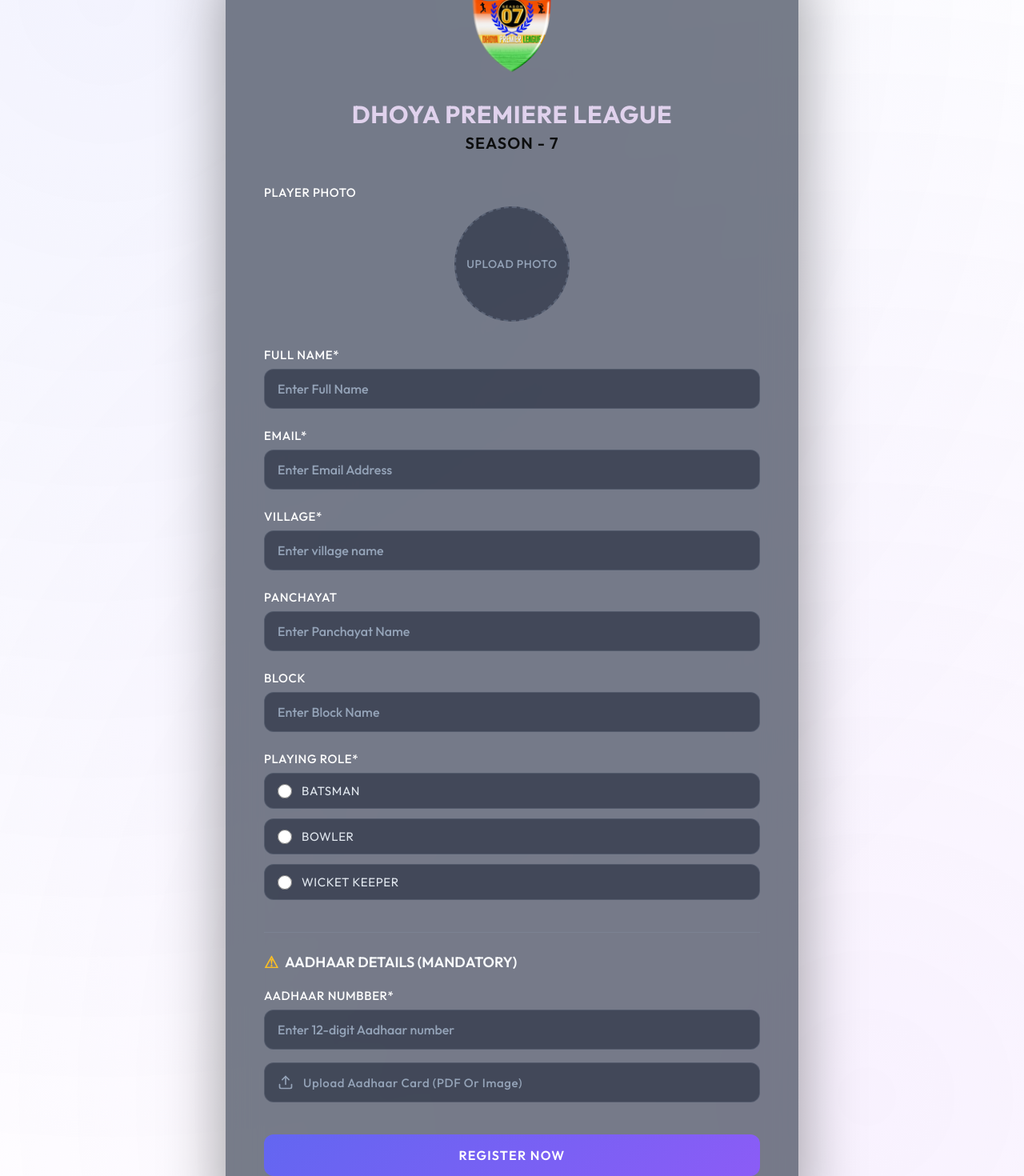
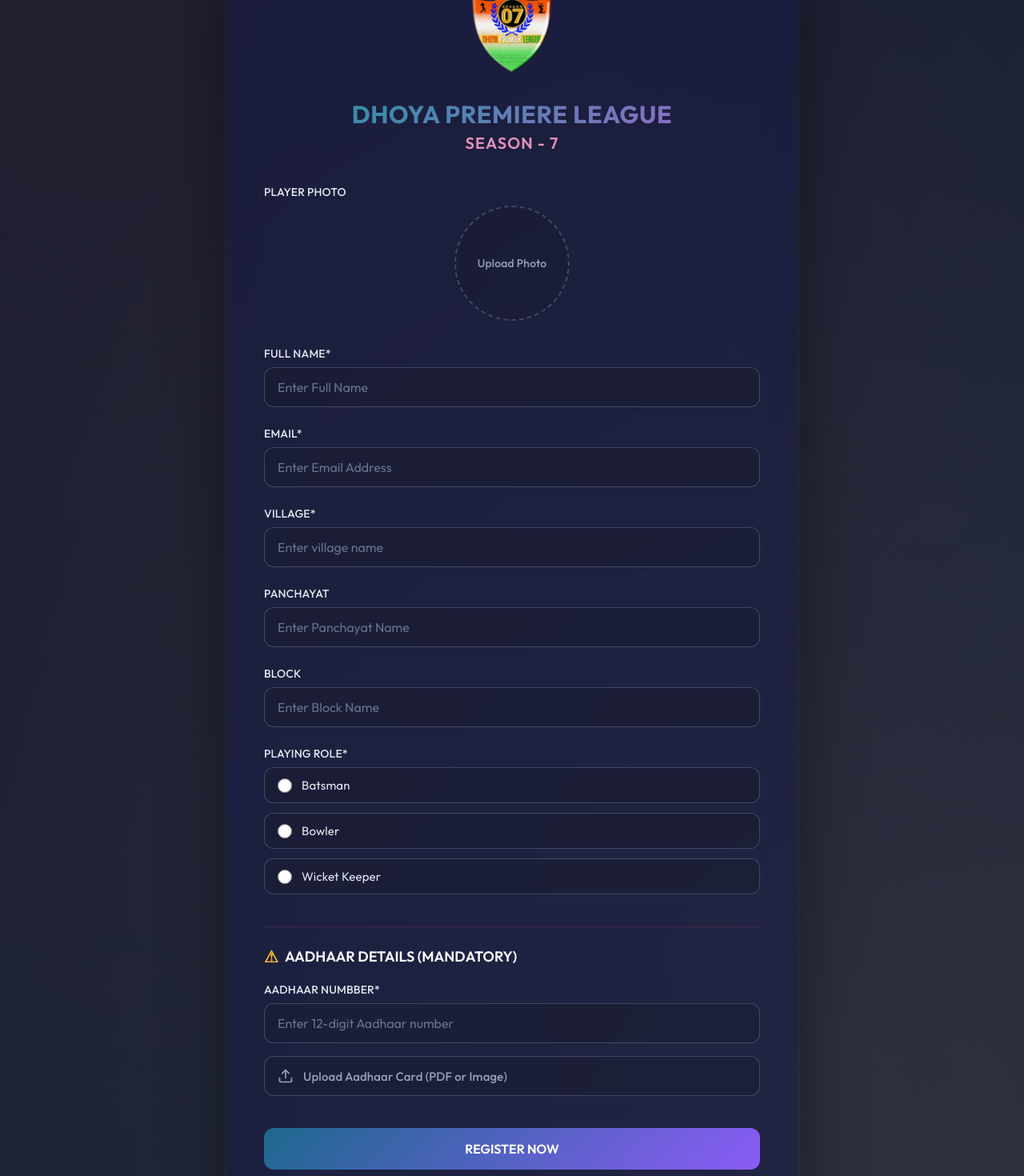
Before and after one commit to ayesha-jabeen00/dhoya-form, a React (Vite) app: page / in a window 1280 px wide. Shown: the part 100-1570 px from the top of the page at 80% size. Built offline with nearby package versions, Linux system fonts and the light colour scheme.

Commit message:
updated UI

```diff
--- a/src/PlayerRegistrationForm.css
+++ b/src/PlayerRegistrationForm.css
@@ -7,7 +7,7 @@
     justify-content: center;
     padding: 2rem;
     font-family: 'Outfit', sans-serif;
-  background: #ffff;
+    background: linear-gradient(135deg, #0f172a 0%, #1e293b 100%);
     position: relative;
     overflow: hidden;
   }
@@ -19,8 +19,8 @@
     left: -50%;
     width: 200%;
     height: 200%;
-  background: radial-gradient(circle at 30% 30%, rgba(99, 102, 241, 0.08) 0%, transparent 50%),
-              radial-gradient(circle at 70% 70%, rgba(168, 85, 247, 0.08) 0%, transparent 50%);
+    background: radial-gradient(circle at 30% 30%, rgba(246, 102, 104, 0.08) 0%, transparent 50%),
+                radial-gradient(circle at 70% 70%, rgba(254, 150, 119, 0.08) 0%, transparent 50%);
     animation: float 20s ease-in-out infinite;
   }
 
@@ -32,13 +32,13 @@
   .form-container {
     width: 100%;
     max-width: 620px;
-  background: rgba(30, 41, 59, 0.6);
+    background: rgba(23, 26, 72, 0.5);
     backdrop-filter: blur(20px);
     border-radius: 24px;
     padding: 3rem;
     box-shadow: 0 25px 80px rgba(0, 0, 0, 0.4),
-              0 0 0 1px rgba(255, 255, 255, 0.05),
-              inset 0 1px 0 rgba(255, 255, 255, 0.1);
+                0 0 0 1px rgba(254, 150, 119, 0.1),
+                inset 0 1px 0 rgba(254, 150, 119, 0.15);
     position: relative;
     z-index: 1;
     animation: slideUp 0.6s ease-out;
@@ -75,7 +75,10 @@
 .form-title {
   font-size: 1.90rem;
   font-weight: 700;
-  color:rgb(224, 210, 237);
+  background: linear-gradient(135deg, #2194a3 0%, #9e68c7 100%);
+  -webkit-background-clip: text;
+  -webkit-text-fill-color: transparent;
+  background-clip: text;
   margin: 0 0 0.25rem 0;
   letter-spacing: 0.02em;
   text-transform: uppercase;
@@ -83,7 +86,7 @@
 
 .form-subtitle {
   font-size: 1.25rem;
-  color: #0d0e0f;
+  color: #E191BA;
   margin: 0;
   font-weight: 600;
   letter-spacing: 0.05em;
@@ -104,7 +107,7 @@
 .form-group label {
   font-size: 0.875rem;
   font-weight: 500;
-  color: #ffffff;
+  color: #e2e8f0;
   letter-spacing: 0.01em;
 }
 
@@ -118,8 +121,8 @@
     font-size: 1rem;
     font-family: 'Outfit', sans-serif;
     color: #f1f5f9;
-  background: rgba(15, 23, 42, 0.5);
-  border: 1px solid rgba(148, 163, 184, 0.2);
+    background: rgba(26, 28, 49, 0.5);
+    border: 1px solid rgba(100, 116, 139, 0.5);
     border-radius: 12px;
     transition: all 0.25s ease;
     outline: none;
@@ -134,10 +137,16 @@
   .form-group input:focus,
   .form-group select:focus,
   .form-group textarea:focus {
-  border-color: #6366f1;
-  box-shadow: 0 0 0 3px rgba(99, 102, 241, 0.15),
-              0 0 20px rgba(99, 102, 241, 0.1);
-  background: rgba(15, 23, 42, 0.7);
+    border-color: #a78bfa;
+    box-shadow: 0 0 0 3px rgba(167, 139, 250, 0.2),
+                0 0 20px rgba(167, 139, 250, 0.15);
+    background: rgba(26, 28, 49, 0.7);
+  }
+
+  .form-group input:hover,
+  .form-group select:hover,
+  .form-group textarea:hover {
+    border-color: rgba(167, 139, 250, 0.6);
   }
 
 .photo-upload-group {
@@ -157,17 +166,17 @@
     width: 140px;
     height: 140px;
     margin: 0 auto;
-  border: 2px dashed rgba(148, 163, 184, 0.3);
+    border: 2px dashed rgba(100, 116, 139, 0.5);
     border-radius: 50%;
     cursor: pointer;
     transition: all 0.3s ease;
     overflow: hidden;
-  background: rgba(15, 23, 42, 0.5);
+    background: rgba(26, 28, 49, 0.5);
   }
 
   .file-upload-label:hover {
-  border-color: #6366f1;
-  box-shadow: 0 0 20px rgba(99, 102, 241, 0.2);
+    border-color: rgba(167, 139, 250, 0.6);
+    box-shadow: 0 0 20px rgba(167, 139, 250, 0.3);
   }
 
 .upload-placeholder {
@@ -213,15 +222,15 @@
     gap: 0.75rem;
     cursor: pointer;
     padding: 0.75rem 1rem;
-  background: rgba(15, 23, 42, 0.5);
-  border: 1px solid rgba(148, 163, 184, 0.2);
+    background: rgba(26, 28, 49, 0.5);
+    border: 1px solid rgba(100, 116, 139, 0.5);
     border-radius: 12px;
     transition: all 0.25s ease;
   }
 
   .radio-option:hover {
-  background: rgba(15, 23, 42, 0.7);
-  border-color: rgba(148, 163, 184, 0.3);
+    background: rgba(26, 28, 49, 0.7);
+    border-color: rgba(167, 139, 250, 0.6);
   }
 
   .radio-option input[type="radio"] {
@@ -229,7 +238,7 @@
     height: 18px;
     margin: 0;
     cursor: pointer;
-  accent-color: #6366f1;
+    accent-color: #a78bfa;
   }
 
 .radio-label {
@@ -243,8 +252,8 @@
 }
 
   .radio-option:has(input[type="radio"]:checked) {
-  background: rgba(99, 102, 241, 0.1);
-  border-color: #6366f1;
+    background: rgba(167, 139, 250, 0.15);
+    border-color: #a78bfa;
   }
 
 .style-group {
@@ -255,7 +264,7 @@
   .aadhaar-section {
     margin-top: 1rem;
     padding-top: 1.5rem;
-  border-top: 1px solid rgba(148, 163, 184, 0.2);
+    border-top: 1px solid rgba(152, 64, 99, 0.3);
   }
 
 .section-title {
@@ -281,16 +290,16 @@
   .file-upload-label-simple {
     display: block;
     padding: 0.875rem 1rem;
-  background: rgba(15, 23, 42, 0.5);
-  border: 1px solid rgba(148, 163, 184, 0.2);
+    background: rgba(26, 28, 49, 0.5);
+    border: 1px solid rgba(100, 116, 139, 0.5);
     border-radius: 12px;
     cursor: pointer;
     transition: all 0.25s ease;
   }
 
   .file-upload-label-simple:hover {
-  background: rgba(15, 23, 42, 0.7);
-  border-color: #6366f1;
+    background: rgba(26, 28, 49, 0.7);
+    border-color: rgba(167, 139, 250, 0.6);
   }
 
 .file-placeholder,
@@ -300,7 +309,6 @@
   gap: 0.75rem;
   color: #94a3b8;
   font-size: 0.9375rem;
- text-transform: capitalize;
 }
 
 .file-selected {
@@ -320,7 +328,7 @@
     font-weight: 600;
     font-family: 'Outfit', sans-serif;
     color: #fff;
-  background: linear-gradient(135deg, #6366f1 0%, #8b5cf6 100%);
+     background: linear-gradient(135deg, #1d688e 0%, #8b5cf6 100%);
     border: none;
     border-radius: 12px;
     cursor: pointer;
@@ -337,13 +345,13 @@
   left: -100%;
   width: 100%;
   height: 100%;
-  background: linear-gradient(90deg, transparent, rgba(255, 255, 255, 0.2), transparent);
+  background: linear-gradient(90deg, transparent, rgba(24, 77, 82, 0.2), transparent);
   transition: left 0.5s ease;
 }
 
   .submit-button:hover {
     transform: translateY(-2px);
-  box-shadow: 0 10px 30px rgba(99, 102, 241, 0.4);
+    box-shadow: 0 10px 30px rgba(65, 139, 177, 0.5);
   }
 
 .submit-button:hover::before {
@@ -357,12 +365,12 @@
   .success-container {
     text-align: center;
     padding: 3rem;
-  background: rgba(30, 41, 59, 0.6);
+    background: rgba(65, 67, 106, 0.5);
     backdrop-filter: blur(20px);
     border-radius: 24px;
     box-shadow: 0 25px 80px rgba(0, 0, 0, 0.4),
-              0 0 0 1px rgba(255, 255, 255, 0.05),
-              inset 0 1px 0 rgba(255, 255, 255, 0.1);
+                0 0 0 1px rgba(254, 150, 119, 0.1),
+                inset 0 1px 0 rgba(254, 150, 119, 0.15);
     max-width: 480px;
     width: 100%;
     position: relative;
@@ -433,15 +441,15 @@
     font-family: 'Outfit', sans-serif;
     color: #e2e8f0;
     background: transparent;
-  border: 1px solid rgba(148, 163, 184, 0.3);
+    border: 1px solid rgba(254, 150, 119, 0.4);
     border-radius: 12px;
     cursor: pointer;
     transition: all 0.25s ease;
   }
 
   .reset-button:hover {
-  background: rgba(255, 255, 255, 0.05);
-  border-color: rgba(148, 163, 184, 0.5);
+    background: rgba(254, 150, 119, 0.1);
+    border-color: rgba(254, 150, 119, 0.6);
     transform: translateY(-1px);
   }
 
@@ -467,6 +475,7 @@
     width: 60px;
     height: 60px;
   }
+
   .radio-group.inline {
     flex-direction: column;
     gap: 0.75rem;
@@ -480,95 +489,6 @@
     font-size: 1.5rem;
   }
 }
-/* ===========================
-   ADD-ON STYLES (FROM 2ND CODE)
-   =========================== */
-
-:root {
-  --primary: #6366f1;
-  --secondary: #8b5cf6;
-  --success: #22c55e;
-  --text-muted: #94a3b8;
-}
-
-/* Label polish */
-.form-group label {
-  text-transform: uppercase;
-  letter-spacing: 0.04em;
-  font-size: 15px;
-}
-
-/* Placeholder consistency */
-.form-group input::placeholder,
-.form-group textarea::placeholder,
-.file-placeholder {
-  color: var(--text-muted);
-  font-weight: 500;
-  opacity: 1;
-}
-
-/* Hide placeholder on focus (clean UX) */
-.form-group input:focus::placeholder,
-.form-group textarea:focus::placeholder {
-  color: transparent;
-}
-
-/* Input micro-interaction */
-.form-group input,
-.form-group select,
-.form-group textarea {
-  transition:
-    border-color 0.25s ease,
-    box-shadow 0.25s ease,
-    background 0.25s ease;
-}
-
-/* Radio checked enhancement */
-.radio-option:has(input[type="radio"]:checked) {
-  box-shadow: 0 0 0 3px rgba(99, 102, 241, 0.15);
-}
-
-/* Upload hover polish */
-.file-upload-label:hover,
-.file-upload-label-simple:hover {
-  transform: translateY(-2px);
-}
-
-/* Upload icon animation */
-.file-upload-label:hover .upload-placeholder svg,
-.file-upload-label-simple:hover .upload-placeholder svg {
-  transform: scale(1.1);
-  transition: transform 0.25s ease;
-}
-
-/* Button text consistency */
-.submit-button {
-  letter-spacing: 0.08em;
-  text-transform: uppercase;
-}
-
-/* Success text smoothing */
-.success-message {
-  max-width: 420px;
-  margin-left: auto;
-  margin-right: auto;
-}
-/* =========================
-   LOGO STYLE (PREMIUM)
-   ========================= */
-
-.league-logo {
-  width: 90px;
-  height: 90px;
-  margin: 0 auto 1.25rem;
-  border-radius: 18px;
-  display: flex;
-  align-items: center;
-  justify-content: center;
-
-
-}
-
 .league-logo {
   width: 120px;
   height: 120px;
@@ -587,5 +507,6 @@
   width: 100%;
   height: 100%;
   object-fit: contain;
+  filter: drop-shadow(0 4px 12px rgba(37, 99, 235, 0.3));
   border-radius: 12px;
 }
```
Lines whose indentation alone changed are shown as unchanged.
